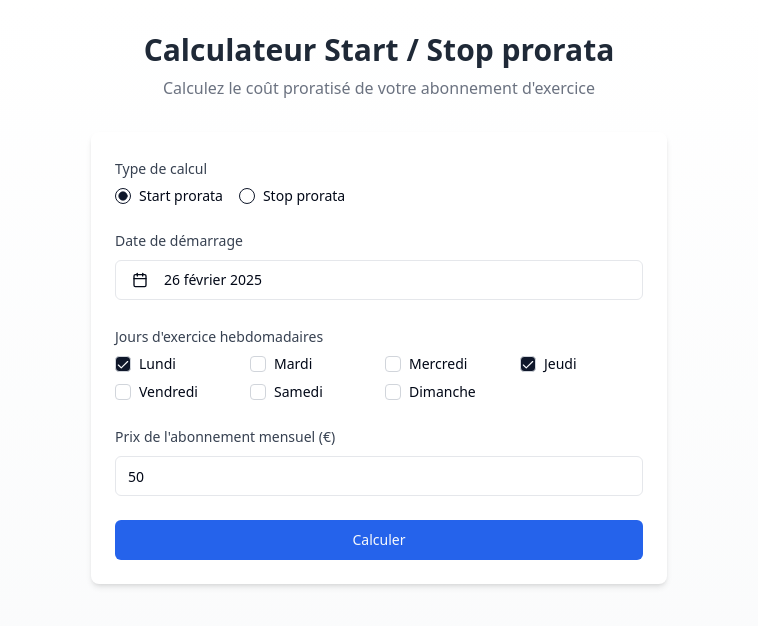
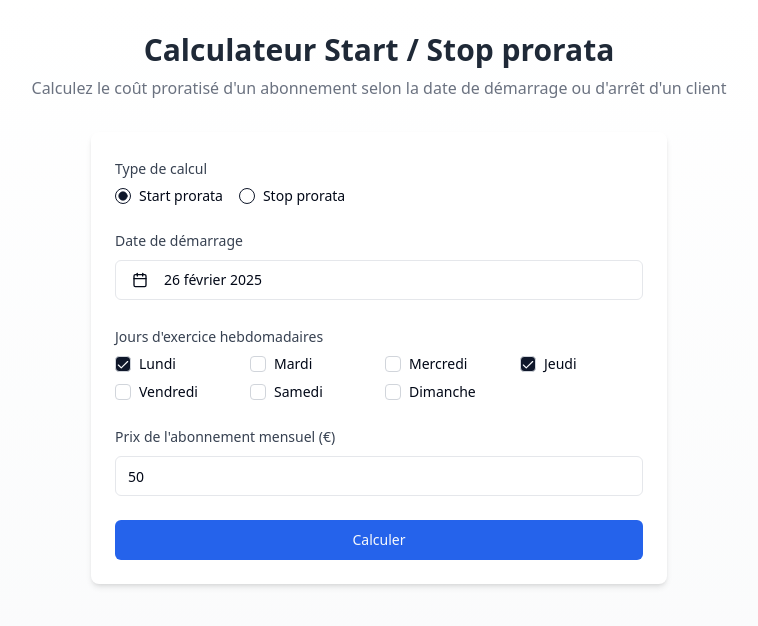
Before and after one commit to ViaSanaTech/prorata-calculator, a React (Vite) app: page / in a window 1280 px wide. Shown: the top 626 px of the page, without its empty margins (261-1019 px from the left). Built offline with nearby package versions, Linux system fonts and the light colour scheme.

Commit message:
Update prorata subscription cost text
Update the description text on the prorata subscription cost calculator page to better reflect the calculation's purpose.  The new text clarifies that the calculation applies to a client's start or stop date.

```diff
--- a/src/pages/Index.tsx
+++ b/src/pages/Index.tsx
@@ -96,7 +96,7 @@ const Index = () => {
   return (
     <div className="flex flex-col items-center min-h-screen p-8 bg-gradient-to-b from-white to-gray-50">
       <h1 className="text-3xl font-semibold text-gray-800 mb-2">Calculateur Start / Stop prorata</h1>
-      <p className="text-gray-500 mb-8">Calculez le coût proratisé de votre abonnement d'exercice</p>
+      <p className="text-gray-500 mb-8">Calculez le coût proratisé d'un abonnement selon la date de démarrage ou d'arrêt d'un client</p>
 
       <Card className="w-full max-w-xl p-6 shadow-md bg-white border-0 transition-all duration-300 hover:shadow-lg">
         <div className="space-y-6">
```
